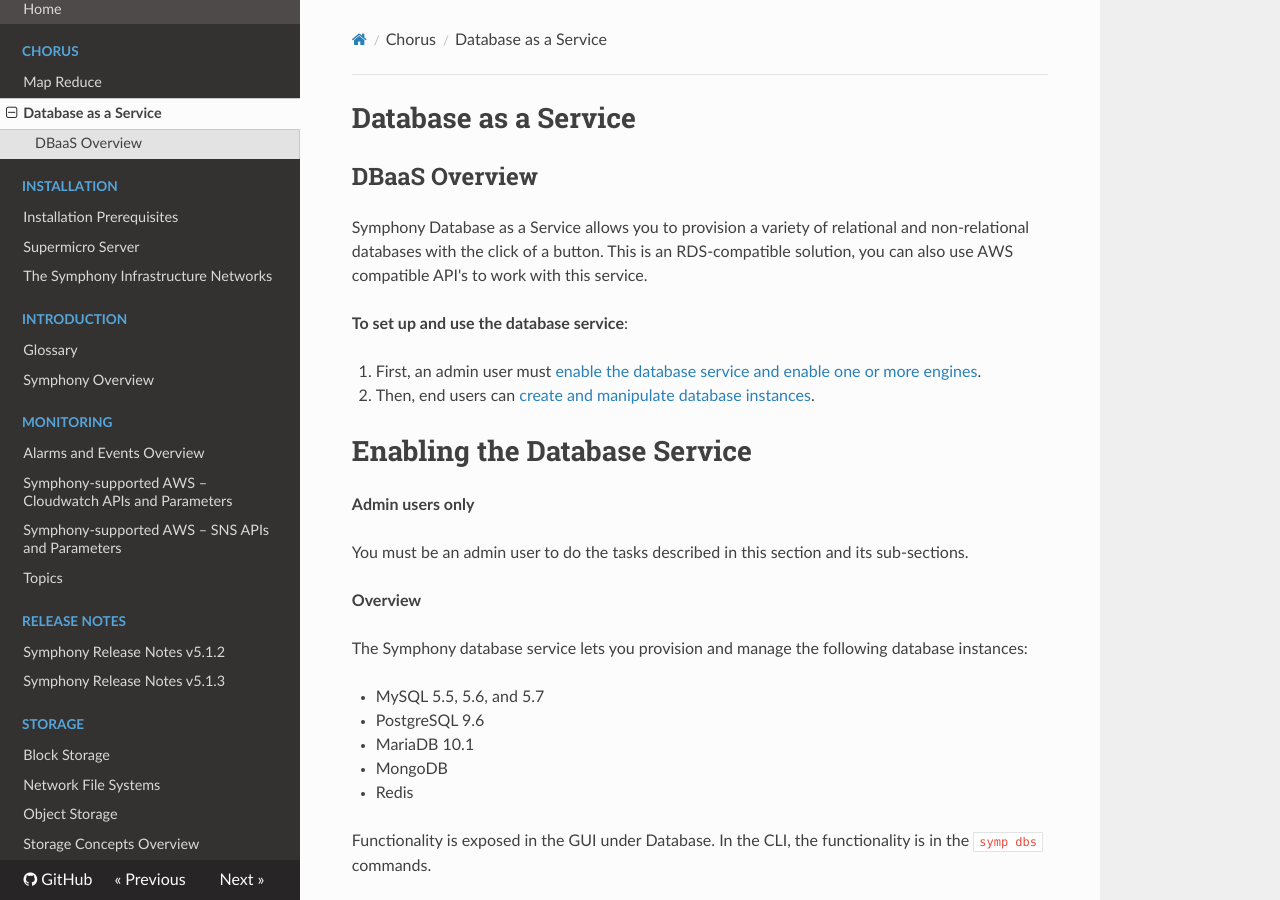
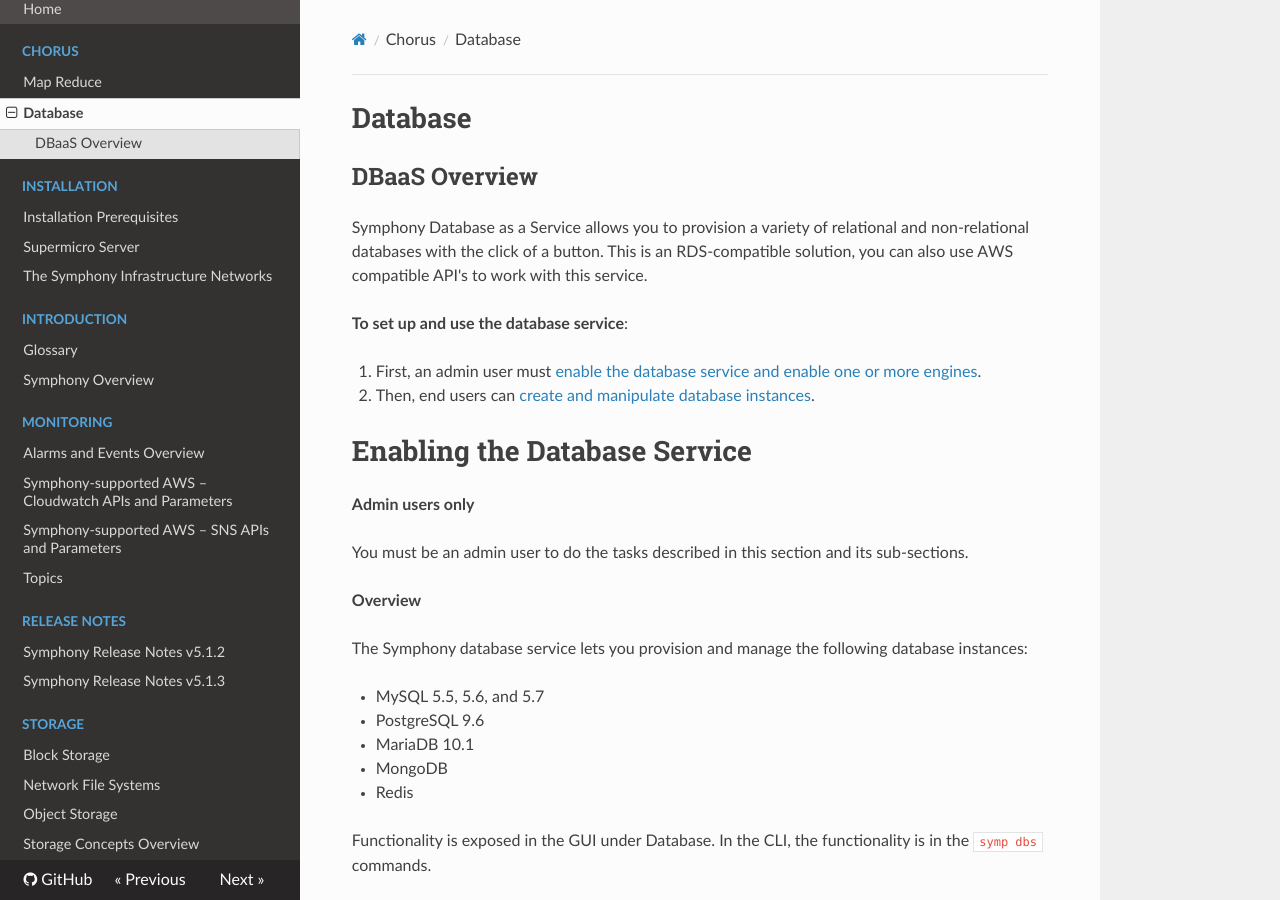
Before and after one commit to ariesyous/stratodocs, an MkDocs documentation site: the page built from docs/Chorus/database.md, in a window 1280 px wide and 900 px high. Built offline with MkDocs 1.6.1, drawn with Linux system fonts in a browser that asks for light colours; nearby versions of some CDN libraries.

Commit message:
Update database.md

```diff
--- a/docs/Chorus/database.md
+++ b/docs/Chorus/database.md
@@ -1,4 +1,4 @@
-# Database as a Service
+# Database
 
 ## DBaaS Overview
 
```
